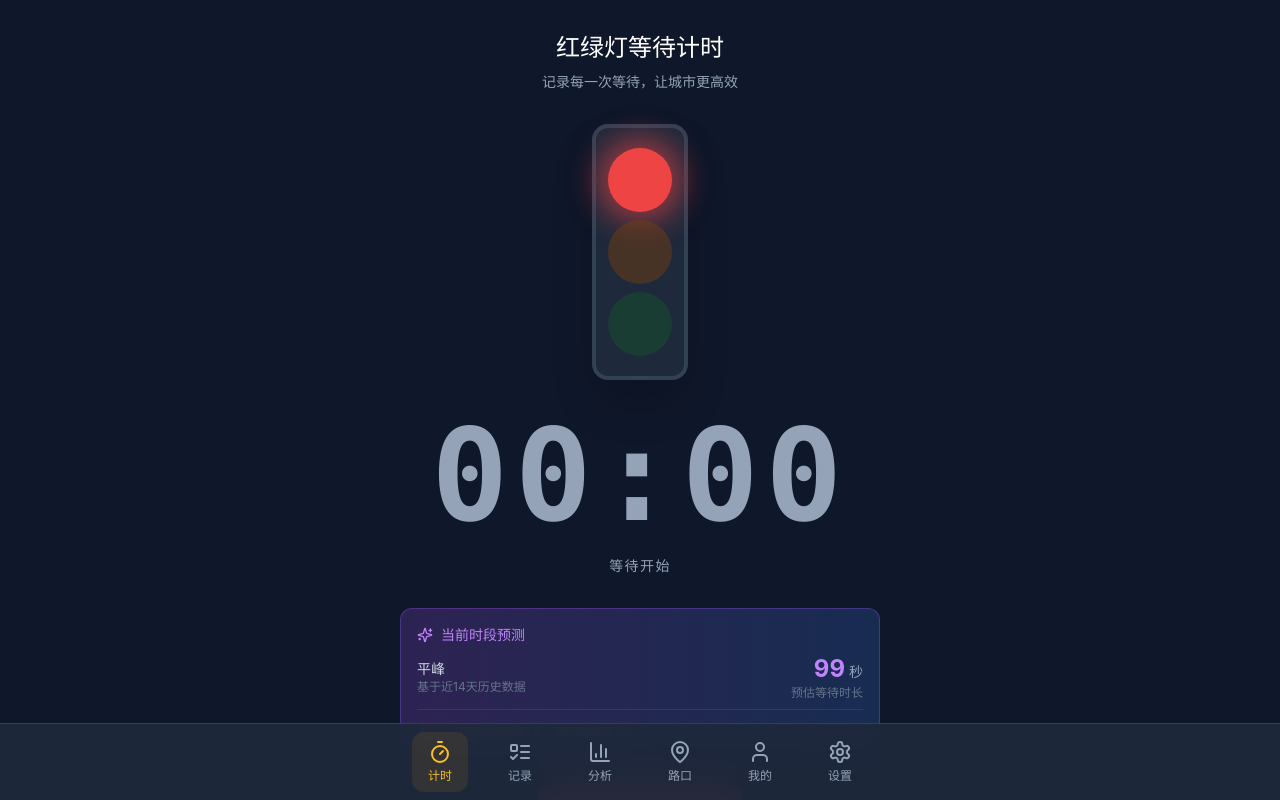
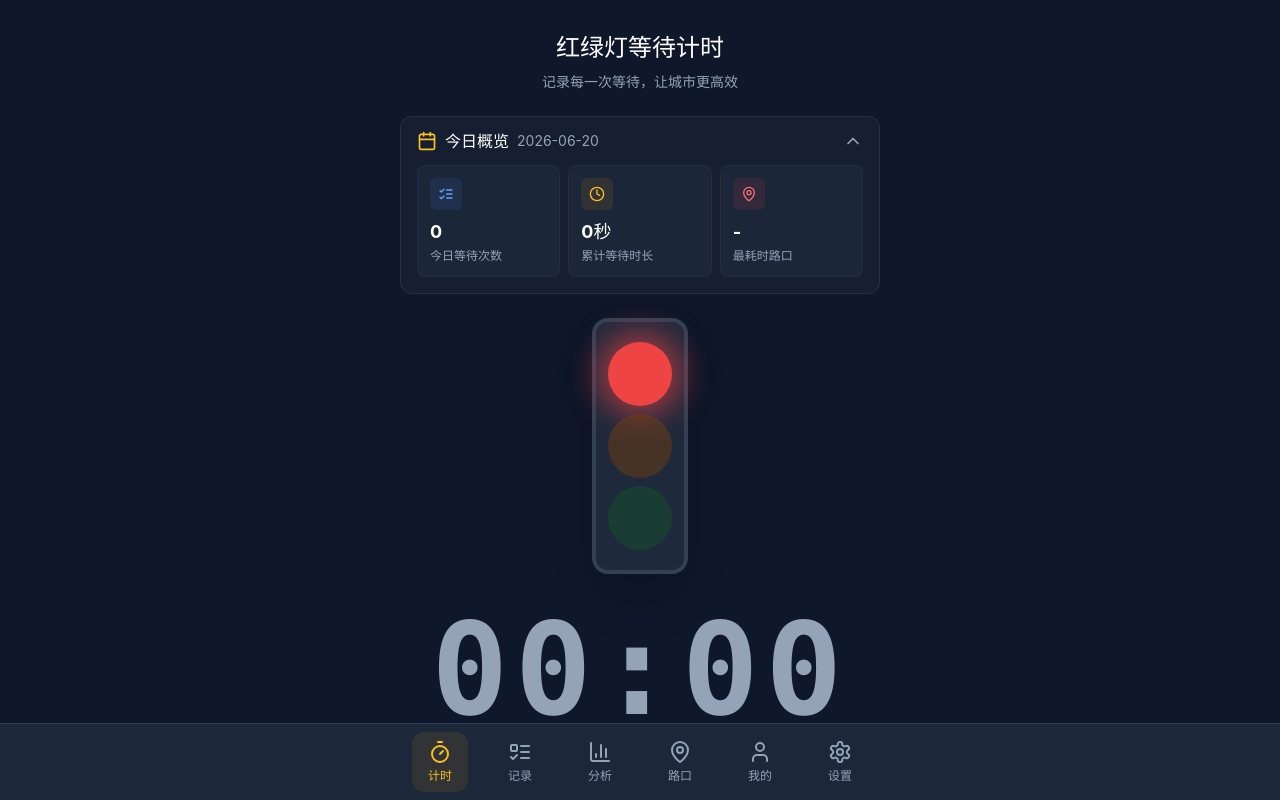
Before and after one commit to DDD520-DEL/ljy-29, a React (Vite) app: page / in a window 1280 px wide. Shown: the top 800 px of the page. Built offline with nearby package versions, Linux system fonts and the light colour scheme.

Commit message:
.4016937876353100:8727ca37c0a7eb194ca3ab99722c0533_6a3825dad38624db40fd8a8c.6a3825edd38624db40fd8a9d.6a3825ecb666e1293ca1bd7f:Trae CN.T(2026/6/22 01:57:01)

```diff
--- /dev/null
+++ b/src/components/TodayOverview.tsx
@@ -0,0 +1,132 @@
+import { useState, useMemo } from 'react';
+import { ChevronDown, ChevronUp, Calendar, Clock, MapPin, ListChecks } from 'lucide-react';
+import { WaitRecord } from '@/types';
+import { formatDurationWithHours, formatDate } from '@/utils/timeUtils';
+
+interface TodayOverviewProps {
+  records: WaitRecord[];
+}
+
+export function TodayOverview({ records }: TodayOverviewProps) {
+  const [isExpanded, setIsExpanded] = useState(true);
+
+  const todayStats = useMemo(() => {
+    const todayStr = formatDate(new Date().toISOString());
+    const todayRecords = records.filter(r => formatDate(r.startTime) === todayStr);
+
+    const count = todayRecords.length;
+    const totalDuration = todayRecords.reduce((sum, r) => sum + r.duration, 0);
+
+    let slowestIntersectionName = '-';
+    let slowestDuration = 0;
+
+    if (todayRecords.length > 0) {
+      const intersectionMap = new Map<string, { name: string; totalDuration: number }>();
+      todayRecords.forEach(record => {
+        const existing = intersectionMap.get(record.intersectionId);
+        if (existing) {
+          existing.totalDuration += record.duration;
+        } else {
+          intersectionMap.set(record.intersectionId, {
+            name: record.intersectionName,
+            totalDuration: record.duration,
+          });
+        }
+      });
+
+      let maxDuration = 0;
+      let maxName = '-';
+      intersectionMap.forEach((value) => {
+        if (value.totalDuration > maxDuration) {
+          maxDuration = value.totalDuration;
+          maxName = value.name;
+        }
+      });
+
+      slowestIntersectionName = maxName;
+      slowestDuration = maxDuration;
+    }
+
+    return {
+      count,
+      totalDuration,
+      slowestIntersectionName,
+      slowestDuration,
+    };
+  }, [records]);
+
+  const stats = [
+    {
+      label: '今日等待次数',
+      value: todayStats.count.toString(),
+      unit: '次',
+      icon: ListChecks,
+      color: 'text-blue-400',
+      bgColor: 'bg-blue-500/10',
+    },
+    {
+      label: '累计等待时长',
+      value: formatDurationWithHours(todayStats.totalDuration),
+      unit: '',
+      icon: Clock,
+      color: 'text-amber-400',
+      bgColor: 'bg-amber-500/10',
+    },
+    {
+      label: '最耗时路口',
+      value: todayStats.slowestIntersectionName,
+      unit: '',
+      subValue: todayStats.slowestDuration > 0 ? formatDurationWithHours(todayStats.slowestDuration) : '',
+      icon: MapPin,
+      color: 'text-red-400',
+      bgColor: 'bg-red-500/10',
+    },
+  ];
+
+  return (
+    <div className="bg-slate-800/50 rounded-xl border border-slate-700/50 overflow-hidden mb-6">
+      <button
+        type="button"
+        onClick={() => setIsExpanded(!isExpanded)}
+        className="w-full px-4 py-3 flex items-center justify-between hover:bg-slate-700/30 transition-colors"
+      >
+        <div className="flex items-center gap-2">
+          <Calendar className="w-5 h-5 text-amber-400" />
+          <span className="font-medium text-white">今日概览</span>
+          <span className="text-sm text-slate-400">
+            {formatDate(new Date().toISOString())}
+          </span>
+        </div>
+        {isExpanded ? (
+          <ChevronUp className="w-5 h-5 text-slate-400" />
+        ) : (
+          <ChevronDown className="w-5 h-5 text-slate-400" />
+        )}
+      </button>
+
+      {isExpanded && (
+        <div className="px-4 pb-4">
+          <div className="grid grid-cols-3 gap-2">
+            {stats.map((stat, index) => (
+              <div
+                key={index}
+                className="bg-slate-800/80 rounded-lg p-3 border border-slate-700/30"
+              >
+                <div className={`w-8 h-8 rounded-md ${stat.bgColor} flex items-center justify-center mb-2`}>
+                  <stat.icon className={`w-4 h-4 ${stat.color}`} />
+                </div>
+                <div className="text-lg font-bold text-white truncate" title={stat.value}>
+                  {stat.value}
+                </div>
+                <div className="text-xs text-slate-400 mt-0.5">{stat.label}</div>
+                {stat.subValue && (
+                  <div className="text-xs text-slate-500 mt-0.5">{stat.subValue}</div>
+                )}
+              </div>
+            ))}
+          </div>
+        </div>
+      )}
+    </div>
+  );
+}
--- a/src/pages/TimerPage.tsx
+++ b/src/pages/TimerPage.tsx
@@ -4,6 +4,7 @@ import { TrafficLight } from '@/components/TrafficLight';
 import { TimerDisplay } from '@/components/TimerDisplay';
 import { IntersectionSelector } from '@/components/IntersectionSelector';
 import { DirectionSelector } from '@/components/DirectionSelector';
+import { TodayOverview } from '@/components/TodayOverview';
 import { useDataStore } from '@/store/useDataStore';
 import { TAG_OPTIONS, Tag as TagType } from '@/types';
 import { calculateMovingAveragePredictions, getCurrentPeriodPrediction } from '@/utils/predictionUtils';
@@ -52,10 +53,12 @@ export default function TimerPage() {
   return (
     <div className="min-h-screen pb-24">
       <div className="max-w-lg mx-auto px-4 py-8">
-        <div className="text-center mb-8">
+        <div className="text-center mb-6">
           <h1 className="text-2xl font-bold text-white mb-2">红绿灯等待计时</h1>
           <p className="text-slate-400 text-sm">记录每一次等待，让城市更高效</p>
         </div>
+
+        <TodayOverview records={records} />
 
         <div className="flex justify-center mb-8">
           <TrafficLight status={timerStatus} size="md" />
```
